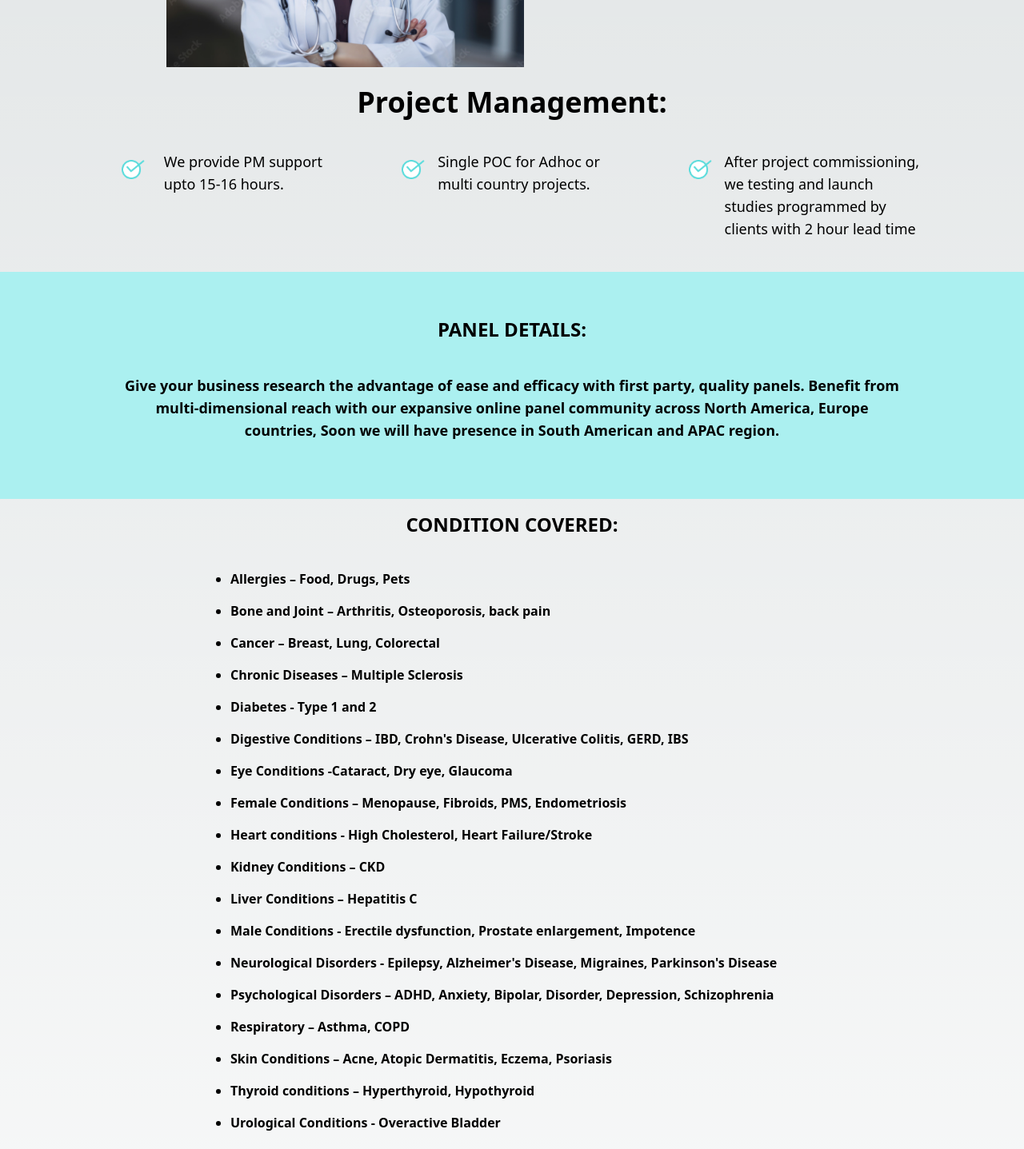
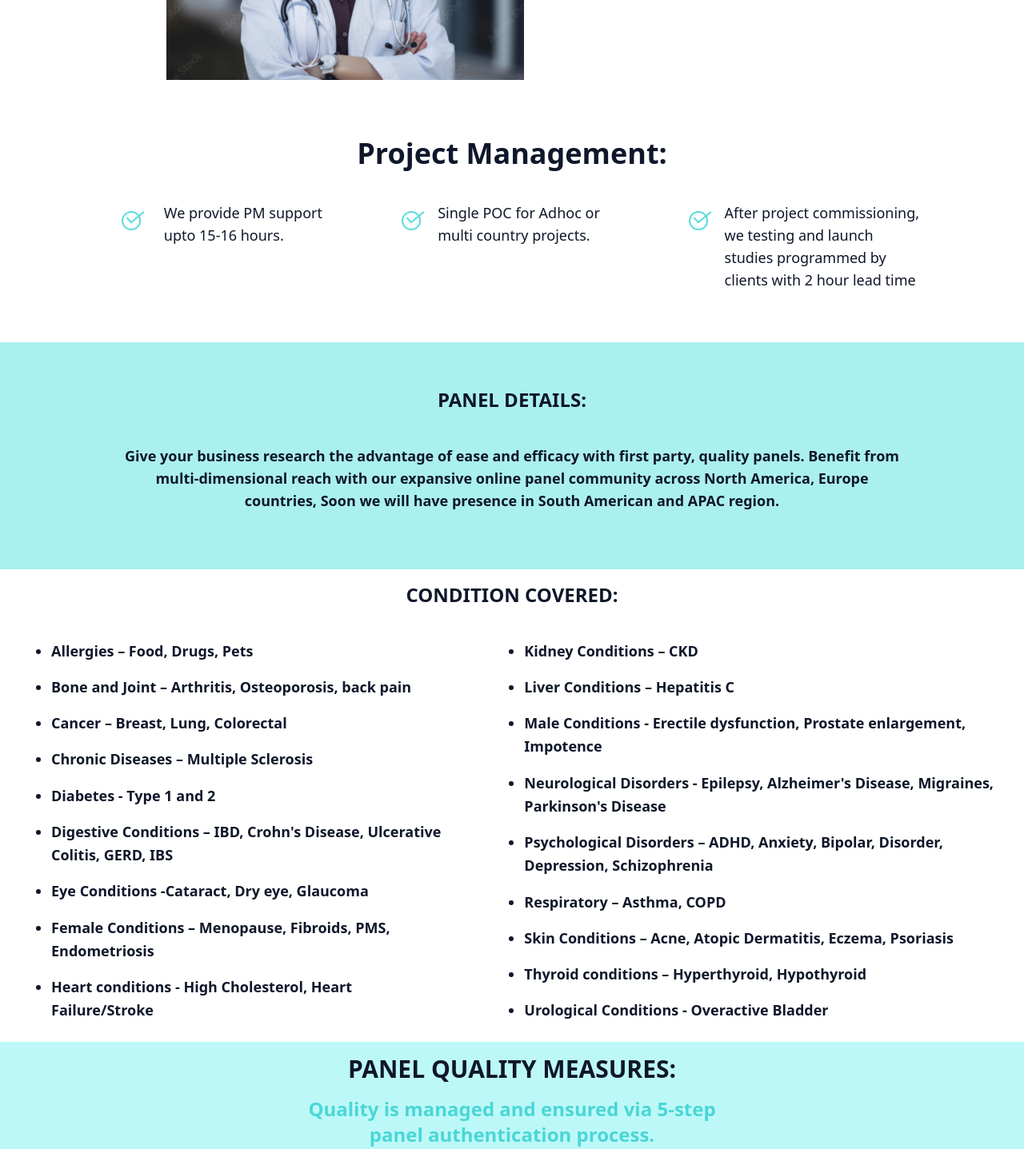
Before and after one commit to Danishap07/krystalResearch, a Next.js app: page /what-we-offer in a window 1280 px wide. Shown: the part 1330-2767 px from the top of the page at 80% size. Built offline with nearby package versions, Linux system fonts and the light colour scheme.

Commit message:
completed changes

```diff
--- a/src/pages/index.js
+++ b/src/pages/index.js
@@ -1,10 +1,10 @@
 import Image from 'next/image'
 import Link from 'next/link'
-import { Roboto } from 'next/font/google'
+import { Poppins } from 'next/font/google'
 import Head from 'next/head'
 import Navbar from '@/components/navbar'
 
-const roboto = Roboto({ weight: ["100", "300", "400", "500", "700", "900"], subsets: ['latin'] })
+const poppins = Poppins({ weight: ["100", "200", "300", "400", "500","600", "700","800", "900"], subsets: ['latin'] })
 
 export default function Home() {
   return (
@@ -13,7 +13,7 @@ export default function Home() {
         <title>KrystalReseach || Home</title>
         {/* <link rel="icon" href="/favicon.ico" /> */}
       </Head>
-    <main style={roboto.style}>
+    <main style={poppins.style}>
       <div className='w-full relative'>
         {/* <Navbar /> */}
         {/* Home */}
@@ -24,30 +24,30 @@ export default function Home() {
             <Link href='/what-we-offer'><button className='mt-2 lg:mt-20 bg-[#5bdcdc] hover:underline hover:underline-offset-8 decoration-2 text-white font-bold py-2 px-4 rounded-full'>What We Offer</button></Link>
           </div>
         </div>
-        <Image src='/assets/homepage.png' width={1350} height={300} alt='home doc' />
+        <Image src='/assets/homepage.png' width={1500} height={300} alt='home doc' />
 
       </div>
-      <div className='max-w-screen mx-auto py-8'>
-        <h4 className='text-center py-4 px-4 lg:px-72 font-semibold text-xl'><span className='text-[#5bdcdc]'>WE OFFER</span> Qualitative and Quantitative Healthcare Market Research Services with a Rigorously Authenticated Panel.</h4>
+      <div className='max-w-screen mx-auto py-8 bg-white'>
+        <h4 className='text-center py-4 px-4 lg:px-72 font-semibold text-xl text-slate-900'><span className='text-[#5bdcdc]'>WE OFFER</span> Qualitative and Quantitative Healthcare Market Research Services with a Rigorously Authenticated Panel.</h4>
 
         <div className="md:flex max-w-screen md:mx-40 mt-8 md:justify-between">
           <div>
             <div className="flex justify-center  items-center">
               <Image className='' src='/assets/qualitative_studies.png' width={180} height={90} alt='home doc'/>
             </div>
-            <h6 className='text-center font-medium pb-4'>Qualitative Studies &<br /> Quantitative Studies</h6>
+            <h6 className='text-center font-medium pb-4 text-slate-900'>Qualitative Studies &<br /> Quantitative Studies</h6>
           </div>
           <div>
             <div className="flex justify-center  items-center">
               <Image className='' src='/assets/project_management.png' width={180} height={90} alt='home doc'/>
             </div>
-            <h6 className='text-center font-medium pb-4'>Project Management</h6>
+            <h6 className='text-center font-medium pb-4 text-slate-900'>Project Management</h6>
           </div>
           <div>
             <div className="flex justify-center  items-center">
               <Image className='' src='/assets/qualified_panel.png' width={180} height={90} alt='home doc'/>
             </div>
-            <h6 className='text-center font-medium pb-4'>Qualified panel</h6>
+            <h6 className='text-center font-medium pb-4 text-slate-900'>Qualified panel</h6>
           </div>
           <div>
             <div className="flex justify-center  items-center ">
@@ -56,7 +56,7 @@ export default function Home() {
                 <Image className=' ' src='/assets/qualityimg.png' width={180} height={120} alt='home doc'/>
               </div>
             </div>
-            <h6 className='text-center font-medium pb-4'>Panel Quality Measures</h6>
+            <h6 className='text-center font-medium pb-4 text-slate-900'>Panel Quality Measures</h6>
           </div>
         </div>
       </div>
@@ -64,11 +64,11 @@ export default function Home() {
         <div className='md:w-[50%]'>
         <div className='flex md:pl-32 pt-20'>
           <p className="w-12 h-12 mx-4 my-1 bg-[#cef3f3] rounded-full text-center text-[#6f7c7c] pt-3">1</p>
-          <p className='w-[60%] font-normal text-lg'>We Offer a Platform for Connecting Physicians and Allied Healthcare Professionals.</p>
+          <p className='w-[60%] font-normal text-lg text-slate-900'>We Offer a Platform for Connecting Physicians and Allied Healthcare Professionals.</p>
         </div>
         <div className='flex md:pl-32 pt-20 '>
           <p className="w-12 h-12 mx-4 my-1 bg-[#cef3f3] rounded-full text-center text-[#6f7c7c] pt-3">2</p>
-          <p className='md:w-[60%] font-normal text-lg'>We collect perspectives to support decision-making</p>
+          <p className='md:w-[60%] font-normal text-lg text-slate-900'>We collect perspectives to support decision-making</p>
         </div>
         <div className='flex justify-center md:justify-start'>
         <Link href='/what-we-offer'><button className='mt-2  w-[100%]  md:ml-48 md:mt-8 bg-[#5bdcdc] hover:underline hover:underline-offset-8 decoration-2 text-white font-bold py-2 px-4 rounded-full'>Learn More</button></Link>
--- a/src/pages/what-we-offer.js
+++ b/src/pages/what-we-offer.js
@@ -10,33 +10,33 @@ function WhatWeOffer() {
         {/* <link rel="icon" href="/favicon.ico" /> */}
       </Head>
         <div>
-            <div className='py-10 bg-gradient-to-r from-[#D6F6F6] text-center'>
+            <div className='py-10 bg-gradient-to-r from-[#D6F6F6] to-slate-50 text-center'>
                 <div className='  md:mx-[25%] mx-4 font-bold'>
                     <h3 className='text-[#5bdcdc] text-5xl'>
                         Krystal Research Solutions:
                     </h3>
-                    <h3 className='text-4xl text-slate-700'>Your One-Stop Shop for Healthcare Market Research</h3>
+                    <h3 className='text-4xl text-slate-700 pt-4'>Your One-Stop Shop for Healthcare Market Research</h3>
 
                 </div>
-                <div className='md:mx-[19%] mx-4 py-10 font-medium'>
+                <div className='md:mx-[19%] mx-4 py-10 font-medium text-slate-900'>
                     <p className='py-5'>KRS is the leading provider of healthcare market research fieldwork and data collection services. We offer a wide range of qualitative and quantitative methodologies, all supported by our top-quality healthcare panel.</p>
 
                     <p className=''>Our panelists are authenticated through a rigorous 5-step process, ensuring that you receive the highest quality data possible.</p>
                 </div>
 
             </div>
-
+            <div className='bg-white'>
             <div className='py-10 text-center'>
                 <div className='md:mx-[25%] mx-4 font-bold'>
-                    <h3 className='text-2xl uppercase'>Our Services: </h3>
+                    <h3 className='text-2xl uppercase text-slate-900'>Our Services: </h3>
                     <h3 className='text-[#5bdcdc] text-2xl'>
                         Covering both Qualitative and Quantitative Studies
                     </h3>
                 </div>
             </div>
-            <div className='md:flex justify-between md:mx-32'>
+            <div className='md:flex justify-between md:mx-32 '>
                 <div className='md:w-[100%] mx-4 md:ml-20'>
-                    <h3 className='text-4xl font-semibold '>Qualitative</h3>
+                    <h3 className='text-4xl font-semibold text-slate-900'>Qualitative</h3>
                     <p className='my-6 bg-[#abf0f0] font-semibold p-2 pl-2 rounded-full text-black'>IDIs</p>
                     <p className='my-6 bg-[#abf0f0] font-semibold p-2 pl-2 rounded-full text-black'>TDIs</p>
                     <p className='my-6 bg-[#abf0f0] font-semibold p-2 pl-2 rounded-full text-black'>Moderation</p>
@@ -52,85 +52,90 @@ function WhatWeOffer() {
                     <Image src='/assets/doc2.png' width={1100} height={300} alt='home doc'/>
                 </div>
                 <div className='md:w-[100%] mx-4 md:ml-12 '>
-                    <h3 className='text-4xl font-semibold '>Quantitative</h3>
+                    <h3 className='text-4xl font-semibold text-slate-900'>Quantitative</h3>
                     <p className='my-6 bg-[#abf0f0] font-semibold p-2 pl-2 rounded-full text-black'>Online top-ups and full service projects</p>
                     <p className='my-6 bg-[#abf0f0] font-semibold p-2 pl-2 rounded-full text-black'>Trackers</p>
                     <p className='my-6 bg-[#abf0f0] font-semibold p-2 pl-2 rounded-full text-black'>PRFs</p>
                     {/* <p className='my-4 bg-[#abf0f0] font-semibold p-2 pl-2 rounded-full text-black'>KOLs</p> */}
                 </div>
+                </div>
 
-            </div>
-            <div className='my-6'>
-                <h3 className='font-bold text-4xl text-center my-6'>Project Management:</h3>
+            <div className='py-6'>
+                <h3 className='font-bold text-4xl text-center my-6 text-slate-900'>Project Management:</h3>
                 <div className='md:flex md:justify-between my-6 md:mx-[10%]'>
                     <div className="md:w-[30%] flex">
                         <Image className='w-9 h-10 my-7 pb-4 mx-6' src='/assets/project_marker.png' width={40} height={35} alt='home doc' />
-                        <p className='text-lg font-medium py-4'>We provide PM support upto 15-16 hours.</p>
+                        <p className='text-lg font-medium py-4 text-slate-900'>We provide PM support upto 15-16 hours.</p>
                     </div>
                     <div className="md:w-[30%] flex ">
                         <Image className='w-9 h-10 my-7 pb-4 mx-4' src='/assets/project_marker.png' width={40} height={35} alt='home'/>
-                        <p className='text-lg font-medium py-4'>Single POC for Adhoc or multi country projects.</p>
+                        <p className='text-lg font-medium py-4 text-slate-900'>Single POC for Adhoc or multi country projects.</p>
 
                     </div>
                     <div className="md:w-[30%] flex">
                         <Image className='w-9 h-10 my-7 pb-4 mx-4' src='/assets/project_marker.png' width={40} height={35} alt='home'/>
-                        <p className='text-lg font-medium py-4'>After project commissioning, we testing and launch studies programmed by clients with 2 hour lead time</p>
+                        <p className='text-lg font-medium py-4 text-slate-900'>After project commissioning, we testing and launch studies programmed by clients with 2 hour lead time</p>
                     </div>
                 </div>
             </div>
+            </div>
 
             <div className='bg-[#abf0f0] text-center text-lg py-8'>
-                <h3 className='font-bold text-2xl pt-6'>PANEL DETAILS:</h3>
-                <p className='px-3 py-10 md:mx-36 font-semibold'>Give your business research the advantage of ease and efficacy with first party, quality panels. Benefit from multi-dimensional reach with our expansive online panel community across North America, Europe countries, Soon we will have presence in South American and APAC region.</p>
+                <h3 className='font-bold text-2xl pt-6 text-slate-900'>PANEL DETAILS:</h3>
+                <p className='px-3 py-10 md:mx-36 font-semibold text-slate-900'>Give your business research the advantage of ease and efficacy with first party, quality panels. Benefit from multi-dimensional reach with our expansive online panel community across North America, Europe countries, Soon we will have presence in South American and APAC region.</p>
             </div>
 
-            <div className=''>
-                <h3 className='text-center text-2xl font-bold py-4'>CONDITION COVERED:</h3>
-                <ul className='pl-8 list-disc font-2xl font-semibold leading-normal py-4 md:mx-64'>
-                    <li className='py-2'>Allergies – Food, Drugs, Pets</li>
-                    <li className='py-2'>Bone and Joint – Arthritis, Osteoporosis, back pain</li>
-                    <li className='py-2'>Cancer – Breast, Lung, Colorectal</li>
-                    <li className='py-2'>Chronic Diseases – Multiple Sclerosis</li>
-                    <li className='py-2'>Diabetes - Type 1 and 2</li>
-                    <li className='py-2'>Digestive Conditions – IBD, Crohn&apos;s Disease, Ulcerative Colitis, GERD, IBS</li>
-                    <li className='py-2'>Eye Conditions -Cataract, Dry eye, Glaucoma</li>
-                    <li className='py-2'>Female Conditions – Menopause, Fibroids, PMS, Endometriosis</li>
-                    <li className='py-2'>Heart conditions - High Cholesterol, Heart Failure/Stroke</li>
-                    <li className='py-2'>Kidney Conditions – CKD</li>
-                    <li className='py-2'>Liver Conditions – Hepatitis C</li>
-                    <li className='py-2'>Male Conditions - Erectile dysfunction, Prostate enlargement, Impotence</li>
-                    <li className='py-2'>Neurological Disorders - Epilepsy, Alzheimer&apos;s Disease, Migraines, Parkinson&apos;s Disease</li>
-                    <li className='py-2'>Psychological Disorders – ADHD, Anxiety, Bipolar, Disorder, Depression, Schizophrenia</li>
-                    <li className='py-2'>Respiratory – Asthma, COPD</li>
-                    <li className='py-2'>Skin Conditions – Acne, Atopic Dermatitis, Eczema, Psoriasis</li>
-                    <li className='py-2'>Thyroid conditions – Hyperthyroid, Hypothyroid</li>
-                    <li className='py-2'>Urological Conditions - Overactive Bladder</li>
+            <div className='bg-white'>
+                <h3 className='text-center text-2xl font-bold py-4 text-slate-900'>CONDITION COVERED:</h3>
+                <div className='flex justify-between'>
+                <ul className='pl-6 list-disc font-2xl font-semibold leading-relaxed text-lg py-4 md:pl-16 md:pr-6'>
+                    <li className='py-2 text-slate-900'>Allergies – Food, Drugs, Pets</li>
+                    <li className='py-2 text-slate-900'>Bone and Joint – Arthritis, Osteoporosis, back pain</li>
+                    <li className='py-2 text-slate-900'>Cancer – Breast, Lung, Colorectal</li>
+                    <li className='py-2 text-slate-900'>Chronic Diseases – Multiple Sclerosis</li>
+                    <li className='py-2 text-slate-900'>Diabetes - Type 1 and 2</li>
+                    <li className='py-2 text-slate-900'>Digestive Conditions – IBD, Crohn&apos;s Disease, Ulcerative Colitis, GERD, IBS</li>
+                    <li className='py-2 text-slate-900'>Eye Conditions -Cataract, Dry eye, Glaucoma</li>
+                    <li className='py-2 text-slate-900'>Female Conditions – Menopause, Fibroids, PMS, Endometriosis</li>
+                    <li className='py-2 text-slate-900'>Heart conditions - High Cholesterol, Heart Failure/Stroke</li>
+                    </ul>
+                    <ul className='pl-6 list-disc font-2xl font-semibold leading-relaxed text-lg py-4 md:pl-16 md:pr-6'>
+                    <li className='py-2 text-slate-900'>Kidney Conditions – CKD</li>
+                    <li className='py-2 text-slate-900'>Liver Conditions – Hepatitis C</li>
+                    <li className='py-2 text-slate-900'>Male Conditions - Erectile dysfunction, Prostate enlargement, Impotence</li>
+                    <li className='py-2 text-slate-900'>Neurological Disorders - Epilepsy, Alzheimer&apos;s Disease, Migraines, Parkinson&apos;s Disease</li>
+                    <li className='py-2 text-slate-900'>Psychological Disorders – ADHD, Anxiety, Bipolar, Disorder, Depression, Schizophrenia</li>
+                    <li className='py-2 text-slate-900'>Respiratory – Asthma, COPD</li>
+                    <li className='py-2 text-slate-900'>Skin Conditions – Acne, Atopic Dermatitis, Eczema, Psoriasis</li>
+                    <li className='py-2 text-slate-900'>Thyroid conditions – Hyperthyroid, Hypothyroid</li>
+                    <li className='py-2 text-slate-900'>Urological Conditions - Overactive Bladder</li>
                 </ul>
+                </div>
             </div>
 
             <div className='bg-[#bdf8f8]'>
-                <h3 className='text-center text-2xl md:text-3xl font-bold py-4'>PANEL QUALITY MEASURES:</h3>
+                <h3 className='text-center text-2xl md:text-3xl font-bold py-4 text-slate-900'>PANEL QUALITY MEASURES:</h3>
                 <h4 className='text-[#4ad6d6] text-center text-2xl font-bold md:mx-96'>Quality is managed and ensured via 5-step panel authentication process.</h4>
 
                 <div className='flex align-middle  md:mx-40 pb-8'>
-                <p className="w-12 h-12 mx-4 px-5 my-1 bg-[#4ad6d6] rounded-full text-center text-[#6f7c7c] pt-3">1</p>
-                <p className='md:pl-6 pt-3 font-medium text-2xl'>Double opt-in</p>
+                <p className="w-12 h-12 mx-4 px-5 my-1 bg-[#4ad6d6] font-semibold rounded-full text-center text-[#ffffff] pt-3">1</p>
+                <p className='md:pl-6 pt-3 font-medium text-lg text-slate-900'>Double opt-in</p>
                 </div>
                 <div className='flex align-middle md:mx-40 pb-8'>
-                <p className="w-12 h-12 mx-4 px-5 my-1 bg-[#4ad6d6] rounded-full text-center text-[#6f7c7c] pt-3">2</p>
-                <p className='md:pl-6 pt-3 font-medium text-2xl'>Mobile Verification</p>
+                <p className="w-12 h-12 mx-4 px-5 my-1 bg-[#4ad6d6] font-semibold rounded-full text-center text-[#ffffff] pt-3">2</p>
+                <p className='md:pl-6 pt-3 font-medium text-lg text-slate-900'>Mobile Verification</p>
                 </div>
                 <div className='flex align-middle md:mx-40 pb-8'>
-                <p className="w-12 h-12 mx-4 px-5 my-1 bg-[#4ad6d6] rounded-full text-center text-[#6f7c7c] pt-3">3</p>
-                <p className='md:pl-6 pt-3 font-medium text-2xl'>License/NPI/ME verification</p>
+                <p className="w-12 h-12 mx-4 px-5 my-1 bg-[#4ad6d6] font-semibold rounded-full text-center text-[#ffffff] pt-3">3</p>
+                <p className='md:pl-6 pt-3 font-medium text-lg text-slate-900'>License/NPI/ME verification</p>
                 </div>
                 <div className='flex align-middle md:mx-40 pb-8'>
-                <p className="w-12 h-12 mx-4 px-5 my-1 bg-[#4ad6d6] rounded-full text-center text-[#6f7c7c] pt-3">4</p>
-                <p className='md:pl-6 pt-3 font-medium text-2xl'>Online and social media authentication</p>
+                <p className="w-12 h-12 mx-4 px-5 my-1 bg-[#4ad6d6] font-semibold rounded-full text-center text-[#ffffff] pt-3">4</p>
+                <p className='md:pl-6 pt-3 font-medium text-lg text-slate-900'>Online and social media authentication</p>
                 </div>
                 <div className='flex align-middle md:mx-40 pb-8'>
-                <p className="w-12 h-12 mx-4 px-5 my-1 bg-[#4ad6d6] rounded-full text-center text-[#6f7c7c] pt-3">5</p>
-                <p className='md:pl-6 pt-3 font-medium text-2xl'>Monitoring responses in Surveys</p>
+                <p className="w-12 h-12 mx-4 px-5 my-1 bg-[#4ad6d6] font-semibold rounded-full text-center text-[#ffffff] pt-3">5</p>
+                <p className='md:pl-6 pt-3 font-medium text-lg text-slate-900'>Monitoring responses in Surveys</p>
                 </div>
             </div>
         </div>
```
Also changed, not shown: src/pages/about-us.js (+16 -16 lines).
